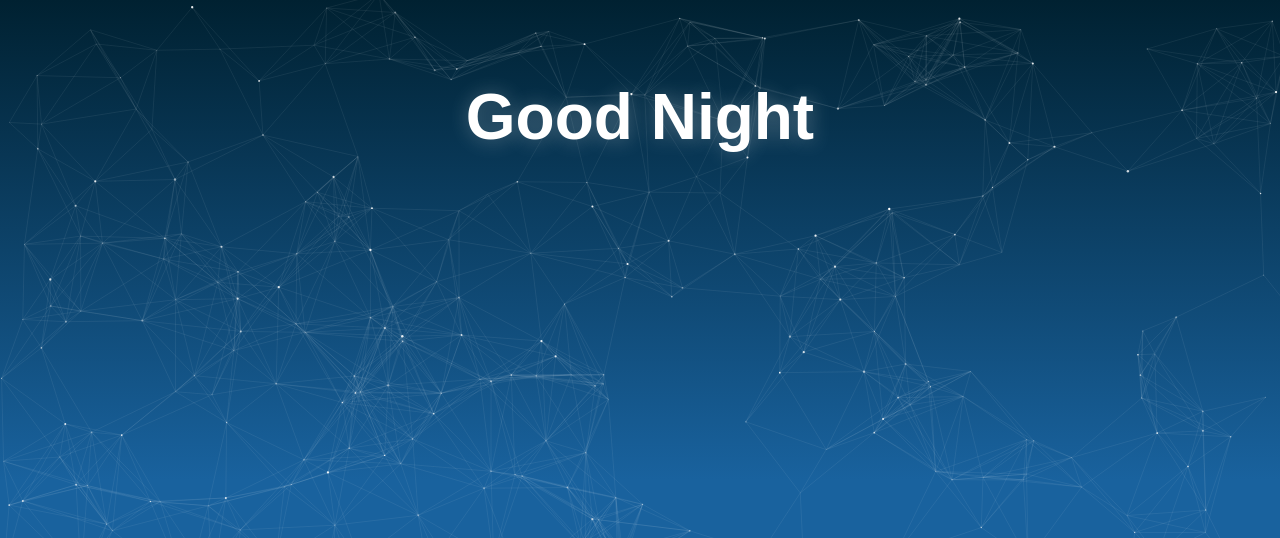
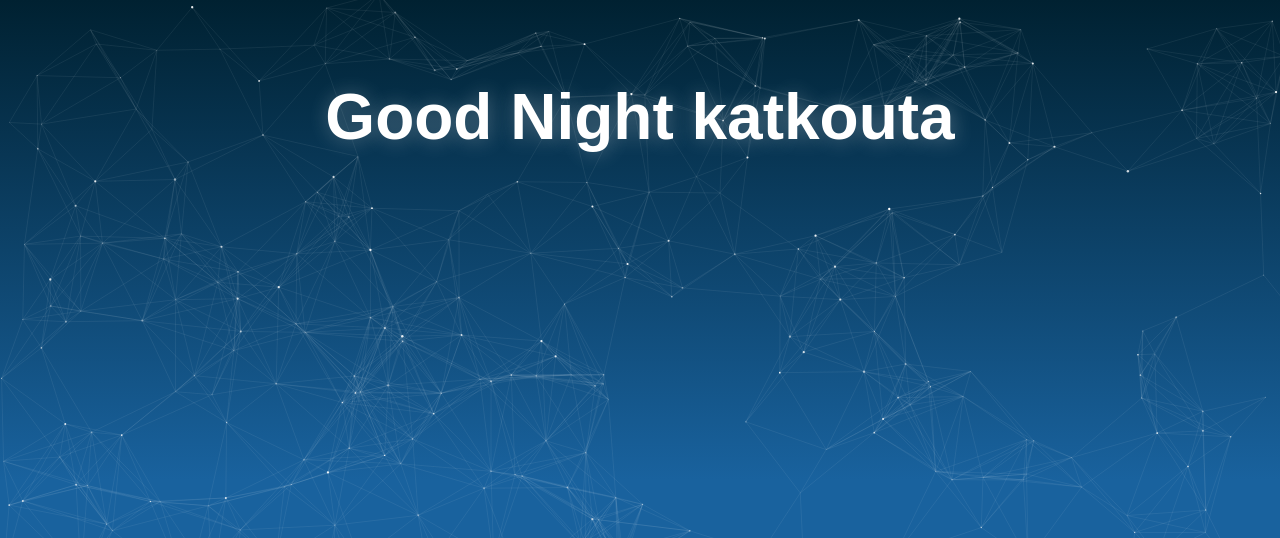
Before and after one commit to NSK52L/Good-night, a plain HTML site: page index.html in a window 1280 px wide. Shown: the top 538 px of the page. Drawn offline with Linux system fonts and the light colour scheme.

Commit message:
Update index.html

```diff
--- a/index.html
+++ b/index.html
@@ -9,7 +9,7 @@
 <body>
     <canvas id="stars"></canvas>
     <div id="dunes"></div>
-    <h1>Good Night</h1>
+    <h1>Good Night katkouta</h1>
 
     <script src="script.js"></script>
 </body>
```
